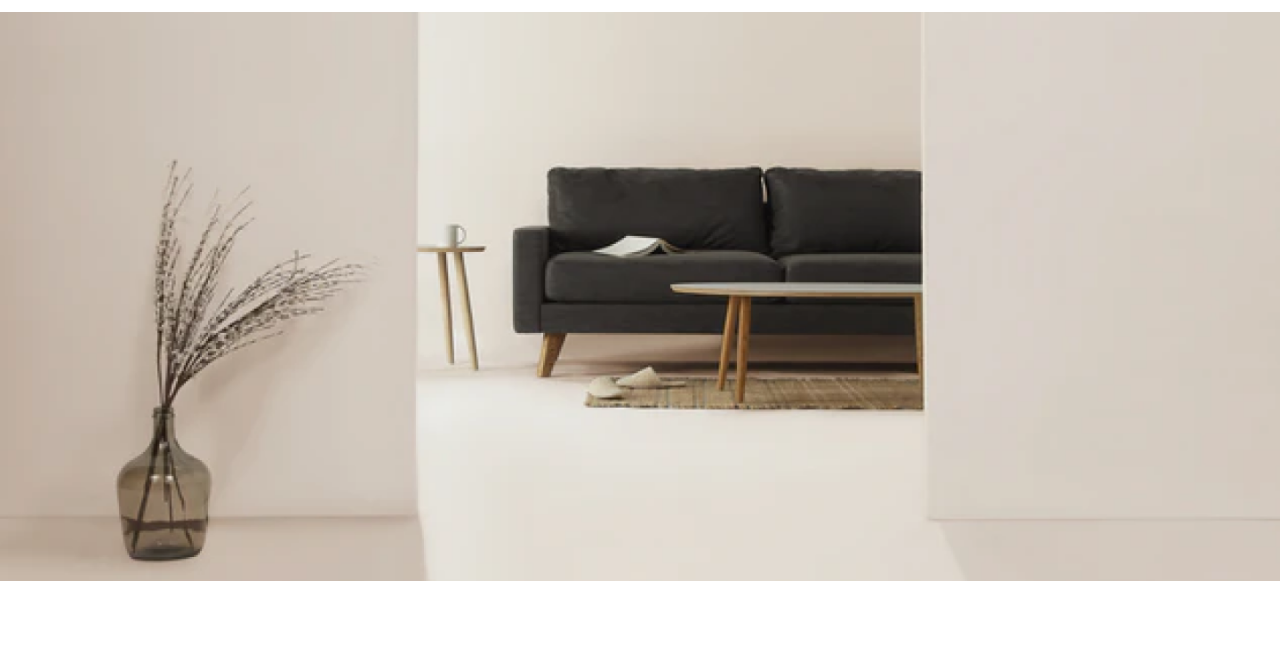
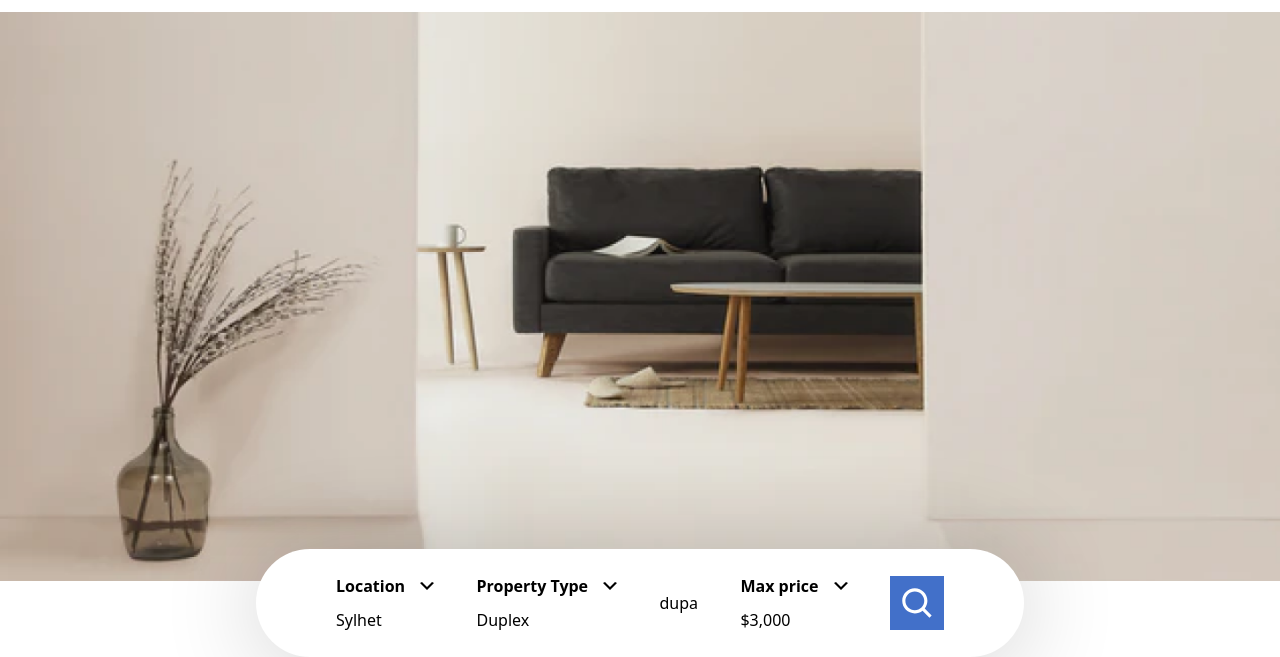
Before and after one commit to Michalskii/Dremo-final, a plain HTML site: page index.html in a window 1280 px wide. Shown: the part 325-982 px from the top of the page. Before the commit the page ends 906 px from the top, so only its background shows below. Drawn offline with nearby package versions, Linux system fonts and the light colour scheme.

Commit message:
Search bar (#2)
* m

* dupa

```diff
--- a/index.html
+++ b/index.html
@@ -57,5 +57,65 @@
     <div class="pt-[34px] flex justify-center">
       <img src="./img/Hero Image.png" alt="Hero Image" />
     </div>
+
+
+    <!-- Search bar-->
+
+    <div class="flex justify-center -mt-8">
+      <div
+        class="bg-white w-[768px] h-[108px] rounded-[60px] shadow-[0px_4px_100px_rgba(0,0,0,0.2)] flex justify-between items-center"
+      >
+        <div class="flex flex-col ml-[80px]">
+          <div class="flex space-around">
+            <span class="font-bold">Location</span>
+            <object
+              data="./img/Arrow.svg"
+              class="ml-[15px]"
+              width="14"
+              type=""
+            ></object>
+          </div>
+          <div class="pt-[10px]"><span>Sylhet</span></div>
+        </div>
+
+        <div class="flex flex-col">
+          <div class="flex space-around">
+            <span class="font-bold">Property Type</span>
+            <object
+              data="./img/Arrow.svg"
+              class="ml-[15px]"
+              width="14"
+              type=""
+            ></object>
+          </div>
+          <div class="pt-[10px]"><span>Duplex</span></div>
+        </div>
+      <div><p>dupa</p></div>
+        <div class="flex flex-col">
+          <div class="flex space-around">
+            <span class="font-bold">Max price</span>
+            <object
+              data="./img/Arrow.svg"
+              class="ml-[15px]"
+              width="14"
+              type=""
+            ></object>
+          </div>
+          <div class="pt-[10px]"><span>$3,000</span></div>
+        </div>
+
+        <div
+          class="mr-[80px] bg-[#4270C9] w-[54] h-[54] flex justify-center items-center"
+        >
+          <object
+            data="./img/Vector.svg"
+            type=""
+            width="30"
+            height="30"
+          ></object>
+        </div>
+      </div>
+    </div>
+
   </body>
 </html>
```
